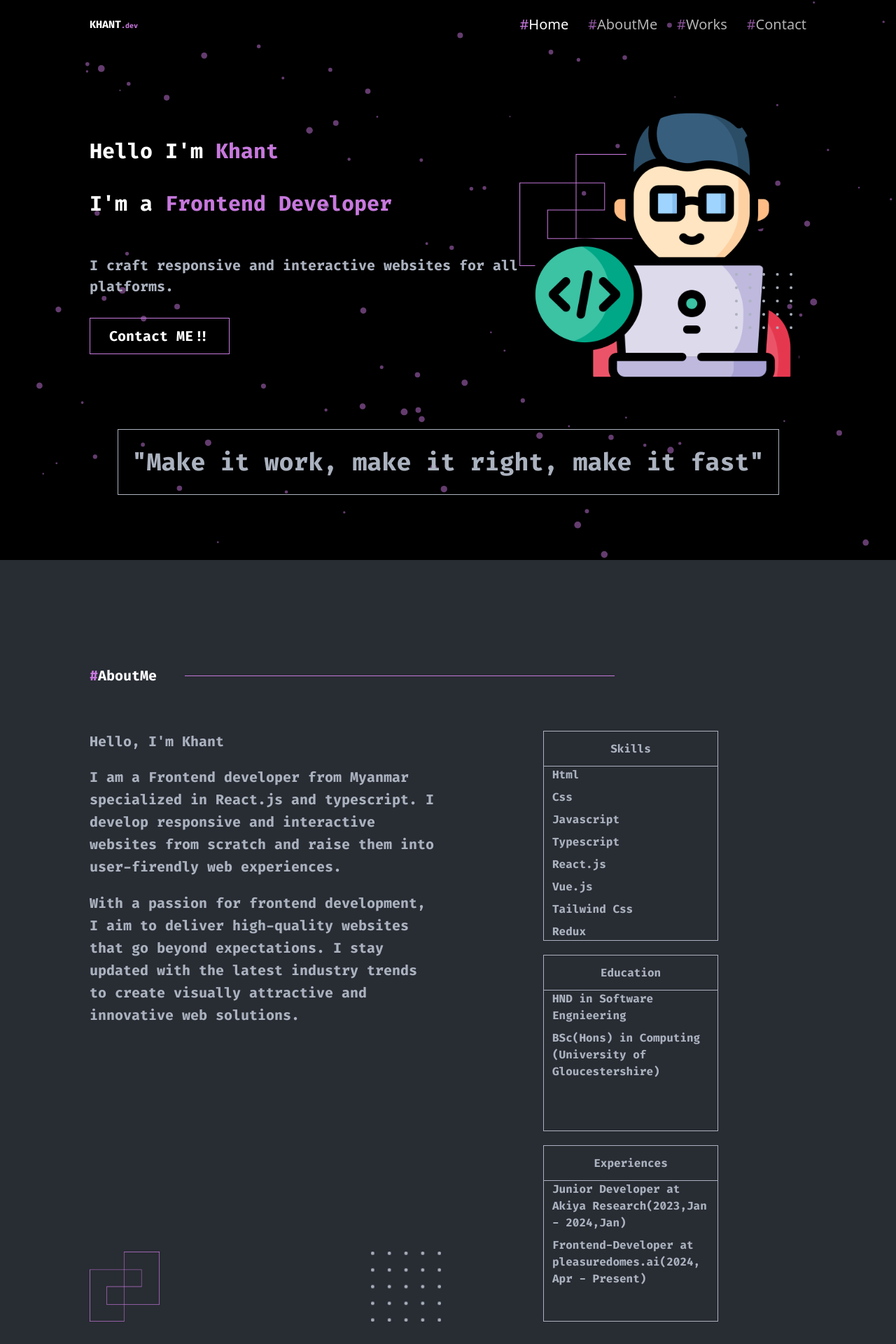
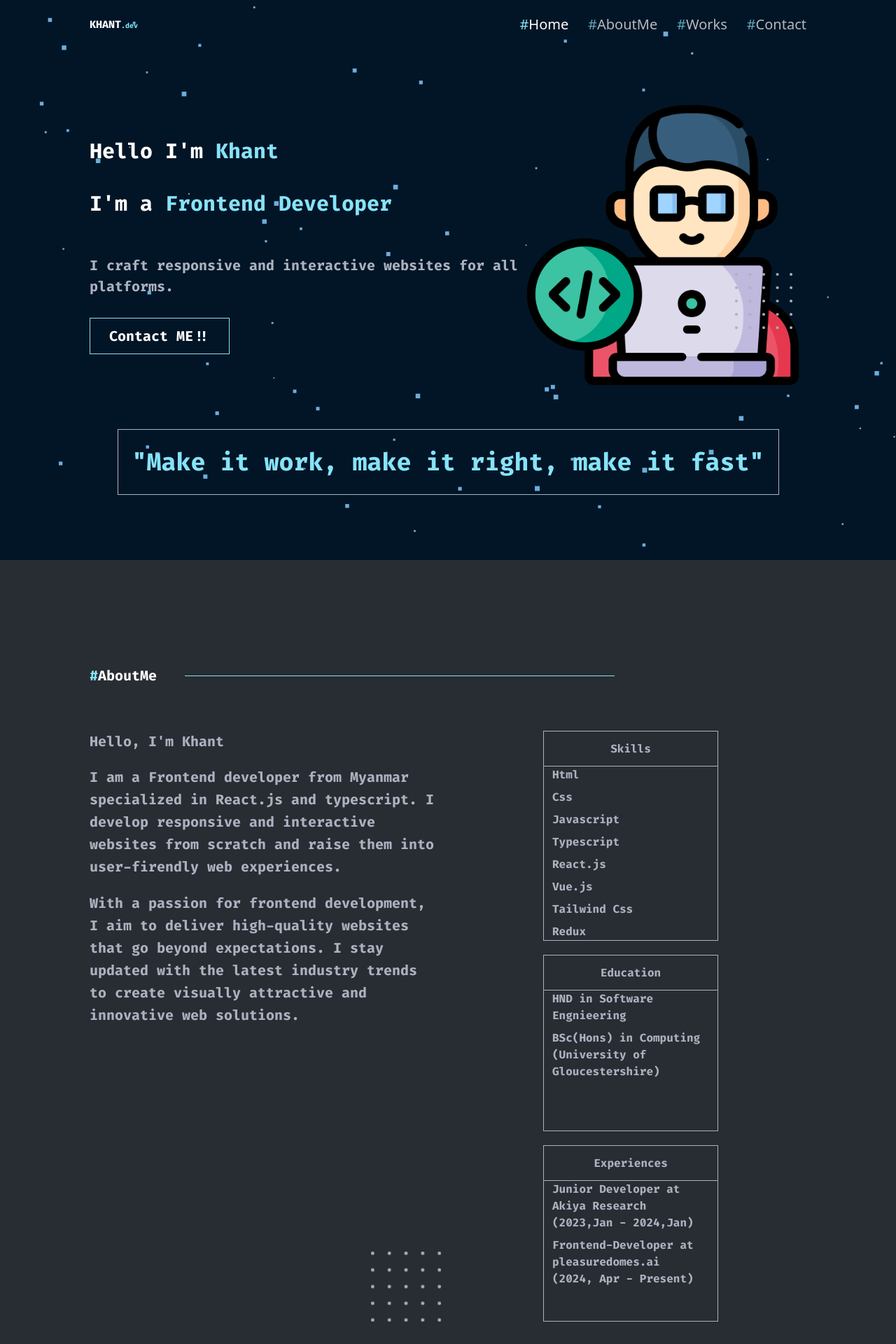
Before and after one commit to khant21699/Ts-Portfolio, a React (Vite) app: page / in a window 1280 px wide. Shown: the top 1920 px of the page at 70% size. Built offline with nearby package versions, Linux system fonts and the light colour scheme.

Commit message:
change color

```diff
--- a/src/Components/ParticleBackground.tsx
+++ b/src/Components/ParticleBackground.tsx
@@ -35,7 +35,7 @@ const ParticleBackground = () => {
           options={{
             background: {
               color: {
-                value: "#000",
+                value: "#021526",
               },
             },
             fpsLimit: 60,
@@ -63,7 +63,7 @@ const ParticleBackground = () => {
             },
             particles: {
               color: {
-                value: "#c778dd",
+                value: "#6EACDA",
               },
               move: {
                 direction: "none",
@@ -72,7 +72,7 @@ const ParticleBackground = () => {
                   default: "bounce",
                 },
                 random: false,
-                speed: 6,
+                speed: 4.5,
                 straight: false,
               },
               number: {
@@ -80,13 +80,13 @@ const ParticleBackground = () => {
                   enable: true,
                   area: 100,
                 },
-                value: 200,
+                value: 150,
               },
               opacity: {
-                value: 0.5,
+                value: 1,
               },
               shape: {
-                type: "circle",
+                type: "square",
               },
               size: {
                 value: { min: 1, max: 5 },
--- a/src/NavBar.tsx
+++ b/src/NavBar.tsx
@@ -18,7 +18,7 @@ export default function NavBar({ topOfPage, currentPage, scrollFun }: Props) {
   return (
     <div
       className={` z-20  w-[100vw] h-[70px] flex justify-between fixed top-0 left-0 px-[10%] items-center  ${
-        !topOfPage ? " shadow-sm shadow-primary bg-black" : "bg-transparent"
+        !topOfPage ? " shadow-sm shadow-primary bg-bg" : "bg-transparent"
       }`}
     >
       {/* brand */}
@@ -84,7 +84,7 @@ export default function NavBar({ topOfPage, currentPage, scrollFun }: Props) {
         id="mbNav"
         className={`mb:hidden h-[100vh] w-[80vw] fixed ${
           !showMbNav ? "right-[-100%]" : "right-0"
-        } top-0 justify-center flex items-center border-primary border-l bg-body z-10 transition-all `}
+        } top-0 justify-center flex items-center border-primary border-l bg-bg z-10 transition-all `}
       >
         <div className="h-3/5 before:content-Rectangle before:absolute before:left-10 before:bottom-56 after:content-graphic after:absolute after:right-5 after:bottom-20">
           <div className=" absolute top-10 right-[50px]">
--- a/src/Pages/AboutMe.tsx
+++ b/src/Pages/AboutMe.tsx
@@ -29,7 +29,7 @@ export default function AboutMe({ setCurrentPage }: Props) {
           {/* text */}
           <div className=" h-auto mb-10 mb:mb-0 mb:min-h-[60vh] text-secondary font-firaCode text-[20px] w-full mb:w-1/2  relative">
             <img
-              className=" absolute w-[100px] h-[100px] bottom-0 z-1] hidden mb:block"
+              className=" absolute w-[100px] h-[100px] bottom-0 z-1] hidden"
               src={BG}
               alt=""
             />
@@ -122,12 +122,13 @@ export default function AboutMe({ setCurrentPage }: Props) {
               <div className=" h-[calc(100%-50px)] min-h-[200px]">
                 <ul className="w-full h-full list-none text-secondary font-firaCode flex flex-col gap-2 px-3">
                   <li>
-                    Junior Developer at Akiya Research(2023,Jan - 2024,Jan)
+                    Junior Developer at Akiya Research <br />
+                    (2023,Jan - 2024,Jan)
                   </li>
                   <li>
                     Frontend-Developer at{" "}
-                    <a href="pleasuredomes.ai">pleasuredomes.ai</a>(2024, <br />
-                    Apr - Present)
+                    <a href="pleasuredomes.ai">pleasuredomes.ai</a> <br />
+                    (2024, Apr - Present)
                   </li>
                 </ul>
               </div>
--- a/src/Pages/HomePage.tsx
+++ b/src/Pages/HomePage.tsx
@@ -35,7 +35,7 @@ export default function HomePage({ setCurrentPage }: Props) {
                   const contact = document.getElementById(Pages.Contact);
                   contact?.scrollIntoView({ behavior: "smooth" });
                 }}
-                className=" border-primary border-[1px] p-[10px] text-[20px] mt-[30px] w-[200px] after:absolute relative after:w-0 after:h-full hover:after:w-full  after:transition-all after:bg-primary after:left-0 after:top-0"
+                className=" border-primary border-[1px] p-[10px] text-[20px] mt-[30px] w-[200px] after:absolute relative after:w-0 after:h-full hover:after:w-full  after:transition-all after:bg-primary after:left-0 after:top-0 hover:text-bg"
               >
                 <span className="relative z-20"> Contact ME!!</span>
               </button>
@@ -47,7 +47,7 @@ export default function HomePage({ setCurrentPage }: Props) {
             <img
               src={BG}
               alt=""
-              className="w-2/5 h-2/5 absolute z-1 mb:top-[70px] top-[-30px] left-0"
+              className="w-2/5 h-2/5 hidden absolute z-1 mb:top-[70px] top-[-30px] left-0"
             />
             <img
               className="mb:w-full mb:h-full z-3 relative   w-[300px]"
@@ -63,7 +63,7 @@ export default function HomePage({ setCurrentPage }: Props) {
         </div>
         {/* quote */}
         <div className="w-full flex items-center justify-center min-h-[20vh] mt-[30px]">
-          <div className=" text-[35px] text-secondary font-firaCode border-secondary border-[1px] p-[20px]">
+          <div className=" text-[35px] text-primary font-firaCode border-secondary border-[1px] p-[20px]">
             "Make it work, make it right, make it fast"
           </div>
         </div>
--- a/tailwind.config.js
+++ b/tailwind.config.js
@@ -5,8 +5,9 @@ export default {
     extend: {
       colors: {
         body: "#282c33",
-        primary: "#c778dd",
+        primary: "#86E3F8",
         secondary: "#abb2bf",
+        bg: "#021526",
       },
       screens: {
         mb: "900px",
```
